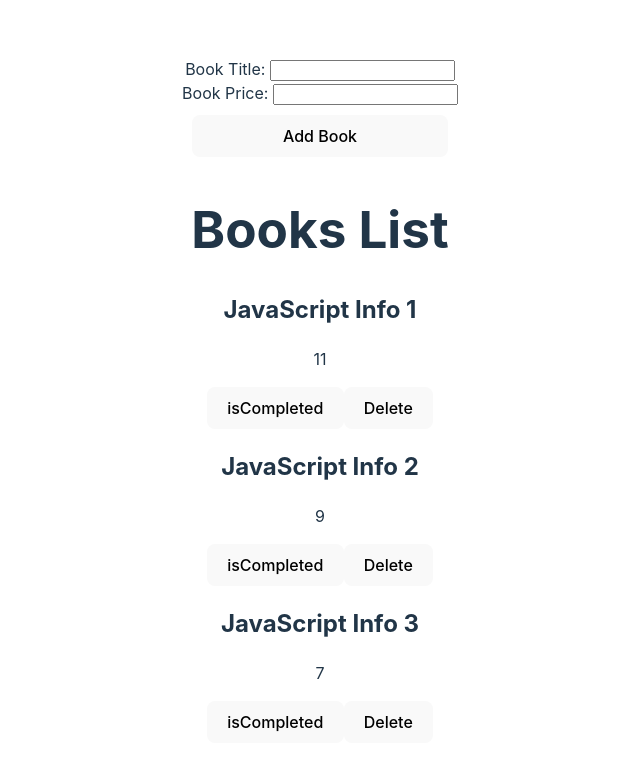
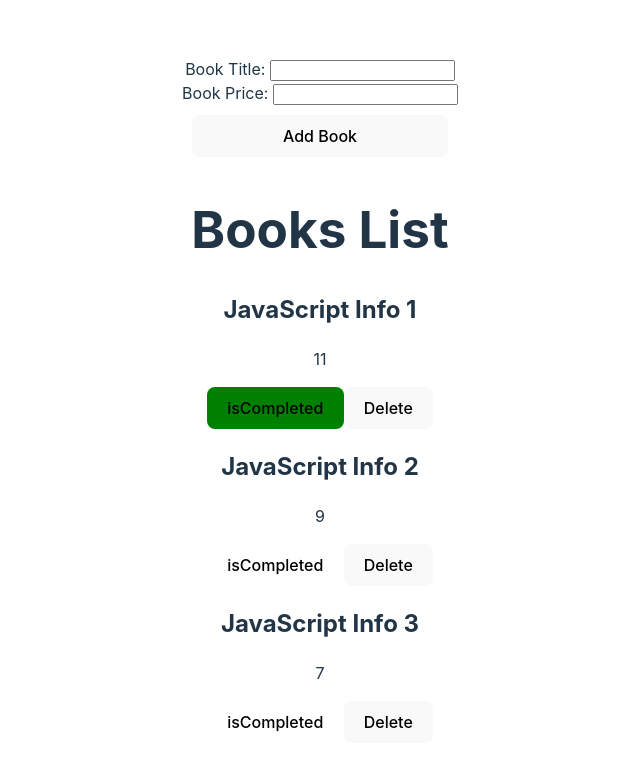
Before and after one commit to AhseneRemmouche/books, a React (Vite) app: page / in a window 1280 px wide. Shown: the top 770 px of the page, without its empty margins (320-960 px from the left). Built offline with nearby package versions, Linux system fonts and the light colour scheme.

Commit message:
add isCompleted feature

```diff
--- a/src/components/Book/Book.jsx
+++ b/src/components/Book/Book.jsx
@@ -2,15 +2,20 @@
 import React from "react";
 import "./Book.css";
 
-function Books({ id, title, price, handleIsCompleted }) {
+function Books({ id, title, price, isCompleted, handleIsCompleted }) {
+
 	return (
 		<div>
 			<h2>{title}</h2>
 			<p>{price}</p>
 
 			<button
+				type="button"
 				onClick={() => {
 					handleIsCompleted(id);
+				}}
+				style={{
+					backgroundColor: isCompleted ? "green" : "white"
 				}}
 			>
 				isCompleted
--- a/src/components/BooksList/BooksList.jsx
+++ b/src/components/BooksList/BooksList.jsx
@@ -8,7 +8,7 @@ const initialBookList = [
 		id: uuidv4(),
 		title: "JavaScript Info 1",
 		price: 11,
-		isCompleted: false,
+		isCompleted: true,
 	},
 	{
 		id: uuidv4(),
@@ -50,14 +50,20 @@ const Home = () => {
 	}
 
 	function handleIsCompleted(id) {
-		console.log("this is is from parent", { id });
+
+		// const updateItem = books.find(item => item.id = id )
+		// if(updateItem){
+		// 	updateItem.isCompleted = !updateItem.isCompleted
+		// }
+		//
 		const updateBooks = books.map(item => {
 			if(item.id == id){
 				item.isCompleted = !item.isCompleted
+				console.log(item.isCompleted)
 			}
-			// return item
+			return item
 		})
-	console.log(updateBooks)
+		setBooks ([...updateBooks])
 
 	}
 	const booksList = books.map((book) => {
```
